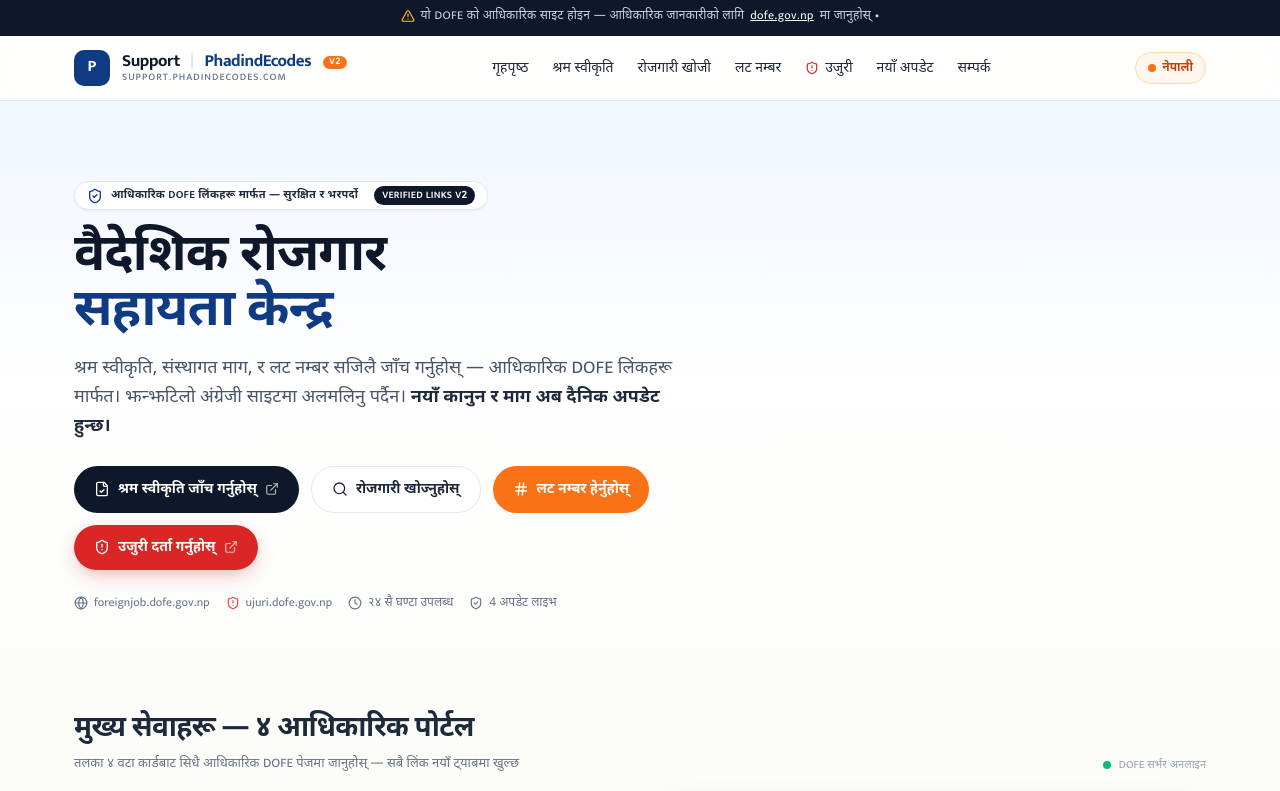
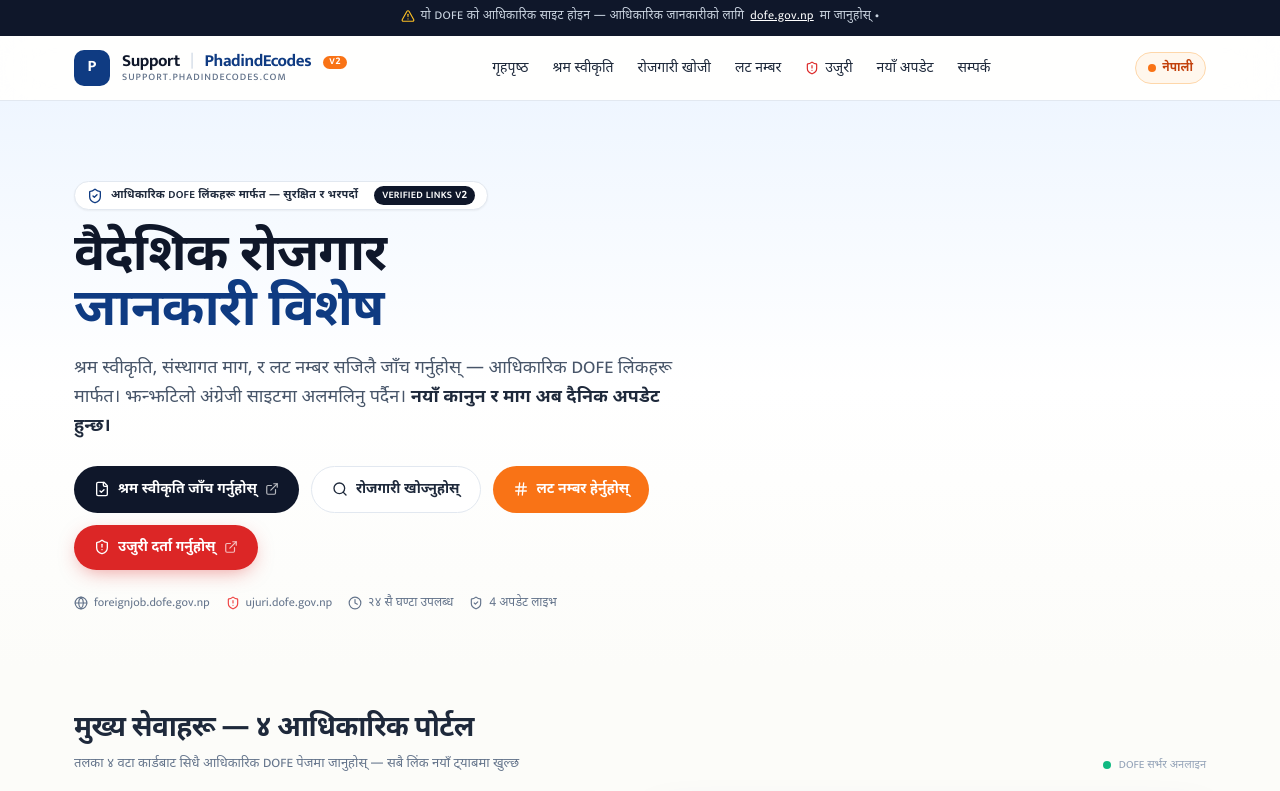
Before and after one commit to phadindecodes/support-phadindecodes, a React (Vite) app: page / in a window 1280 px wide. Shown: the top 791 px of the page. Built offline with nearby package versions, Linux system fonts and the light colour scheme.

Commit message:
Update heading text in App.tsx
सामान्य परिवर्तन

```diff
--- a/src/App.tsx
+++ b/src/App.tsx
@@ -564,7 +564,7 @@ export default function App() {
             </div>
             <h1 className="text-[32px] md:text-[52px] font-bold leading-[1.05] tracking-[-0.02em] text-slate-900">
               वैदेशिक रोजगार
-              <span className="block text-[#0f3b82]">सहायता केन्द्र</span>
+              <span className="block text-[#0f3b82]">जानकारी विशेष</span>
             </h1>
             <p className="mt-4 text-[15px] md:text-[18px] leading-[1.6] text-slate-600 max-w-[600px]">
               श्रम स्वीकृति, संस्थागत माग, र लट नम्बर सजिलै जाँच गर्नुहोस् — आधिकारिक DOFE लिंकहरू मार्फत।
```
